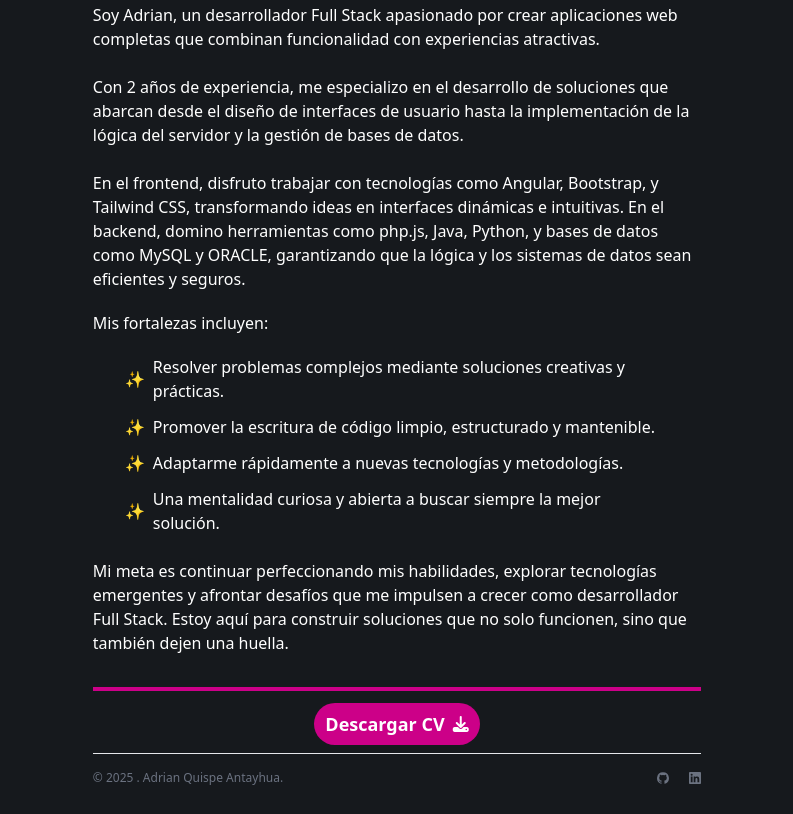
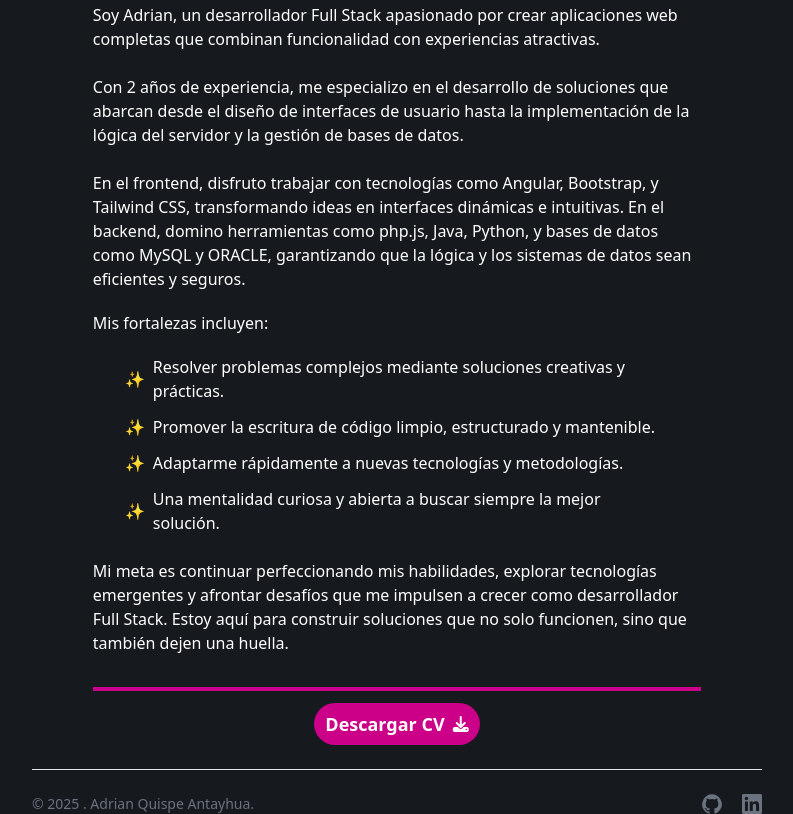
Before and after one commit to AdrianQuispe16/portafolio-web, an Astro site: page / in a window 1280 px wide. Shown: the part 1030-1844 px from the top of the page, without its empty margins (243-1036 px from the left). Before the commit the page ends 1816 px from the top, so only its background shows below. Built offline with nearby package versions, Linux system fonts and the light colour scheme; Astro itself is replaced by a stand-in of ours.

Commit message:
responsiv 03

```diff
--- a/src/Components/Footer.astro
+++ b/src/Components/Footer.astro
@@ -1,21 +1,22 @@
-<footer class="header-inicio">
-    <hr class="my-2 border-gray-200 dark:border-gray-700" />
+<footer class=" mt-2 ">
+    <hr class="my-2 border-gray-200 sm:mx-auto dark:border-gray-700 lg:my-6" />
     <div class="sm:flex sm:items-center sm:justify-between">
-        <span class="text-sm text-gray-500 sm:text-left dark:text-gray-400 sm:text-xs">
-            © 2025 . Adrian Quispe Antayhua.
+        <span class="text-sm text-gray-500 sm:text-center dark:text-gray-400">© 2025 . Adrian Quispe Antayhua.
         </span>
-
-        <div class="flex sm:justify-end sm:mt-0 mt-2">
+        <div class="flex  sm:justify-center sm:mt-0">
             <a href="https://github.com/AdrianQuispe16" target="_blank" class="text-gray-500 hover:text-gray-900 dark:hover:text-white ms-5">
-                <svg class="w-5 h-5 sm:w-3 sm:h-3" aria-hidden="true" xmlns="http://www.w3.org/2000/svg" fill="currentColor" viewBox="0 0 20 20">
-                    <path fill-rule="evenodd" d="M10 .333A9.911 9.911 0 0 0 6.866 19.65c.5.092.678-.215.678-.477 0-.237-.01-1.017-.014-1.845-2.757.6-3.338-1.169-3.338-1.169a2.627 2.627 0 0 0-1.1-1.451c-.9-.615.07-.6.07-.6a2.084 2.084 0 0 1 1.518 1.021 2.11 2.11 0 0 0 2.884.823c.044-.503.268-.973.63-1.325-2.2-.25-4.516-1.1-4.516-4.9A3.832 3.832 0 0 1 4.7 7.068a3.56 3.56 0 0 1 .095-2.623s.832-.266 2.726 1.016a9.409 9.409 0 0 1 4.962 0c1.89-1.282 2.717-1.016 2.717-1.016.366.83.402 1.768.1 2.623a3.827 3.827 0 0 1 1.02 2.659c0 3.807-2.319 4.644-4.525 4.889a2.366 2.366 0 0 1 .673 1.834c0 1.326-.012 2.394-.012 2.72 0 .263.18.572.681.475A9.911 9.911 0 0 0 10 .333Z" clip-rule="evenodd"/>
+                <svg class="w-5 h-5" aria-hidden="true" xmlns="http://www.w3.org/2000/svg" fill="currentColor" viewBox="0 0 20 20">
+                      <path fill-rule="evenodd" d="M10 .333A9.911 9.911 0 0 0 6.866 19.65c.5.092.678-.215.678-.477 0-.237-.01-1.017-.014-1.845-2.757.6-3.338-1.169-3.338-1.169a2.627 2.627 0 0 0-1.1-1.451c-.9-.615.07-.6.07-.6a2.084 2.084 0 0 1 1.518 1.021 2.11 2.11 0 0 0 2.884.823c.044-.503.268-.973.63-1.325-2.2-.25-4.516-1.1-4.516-4.9A3.832 3.832 0 0 1 4.7 7.068a3.56 3.56 0 0 1 .095-2.623s.832-.266 2.726 1.016a9.409 9.409 0 0 1 4.962 0c1.89-1.282 2.717-1.016 2.717-1.016.366.83.402 1.768.1 2.623a3.827 3.827 0 0 1 1.02 2.659c0 3.807-2.319 4.644-4.525 4.889a2.366 2.366 0 0 1 .673 1.834c0 1.326-.012 2.394-.012 2.72 0 .263.18.572.681.475A9.911 9.911 0 0 0 10 .333Z" clip-rule="evenodd"/>
                 </svg>
+                <span class="sr-only">GitHub account</span>
             </a>
             <a href="https://www.linkedin.com/in/adrian-alfonso-quispe-antayhua-programador/" target="_blank" class="text-gray-500 hover:text-gray-900 dark:hover:text-white ms-5">
-                <svg class="w-5 h-5 sm:w-3 sm:h-3" aria-hidden="true" xmlns="http://www.w3.org/2000/svg" fill="currentColor" viewBox="0 0 24 24">
-                    <path d="M20.447 20.452h-3.554v-5.569c0-1.327-.026-3.036-1.852-3.036-1.853 0-2.137 1.445-2.137 2.939v5.666H9.354V9.149h3.415v1.548h.049c.477-.899 1.64-1.852 3.376-1.852 3.609 0 4.276 2.373 4.276 5.458v6.149zM5.337 7.433a2.065 2.065 0 0 1-2.065-2.065 2.065 2.065 0 0 1 4.129 0 2.065 2.065 0 0 1-2.064 2.065zm1.775 13.019H3.557V9.149h3.555v11.303zM22.225 0H1.771C.791 0 0 .775 0 1.732V22.27c0 .957.79 1.73 1.771 1.73h20.451c.98 0 1.778-.773 1.778-1.73V1.732C24 .775 23.205 0 22.225 0z"/>
-                </svg>
-            </a>
+              <svg class="w-5 h-5" aria-hidden="true" xmlns="http://www.w3.org/2000/svg" fill="currentColor" viewBox="0 0 24 24">
+                  <path d="M20.447 20.452h-3.554v-5.569c0-1.327-.026-3.036-1.852-3.036-1.853 0-2.137 1.445-2.137 2.939v5.666H9.354V9.149h3.415v1.548h.049c.477-.899 1.64-1.852 3.376-1.852 3.609 0 4.276 2.373 4.276 5.458v6.149zM5.337 7.433a2.065 2.065 0 0 1-2.065-2.065 2.065 2.065 0 0 1 4.129 0 2.065 2.065 0 0 1-2.064 2.065zm1.775 13.019H3.557V9.149h3.555v11.303zM22.225 0H1.771C.791 0 0 .775 0 1.732V22.27c0 .957.79 1.73 1.771 1.73h20.451c.98 0 1.778-.773 1.778-1.73V1.732C24 .775 23.205 0 22.225 0z"/>
+              </svg>
+              <span class="sr-only">LinkedIn account</span>
+          </a>
         </div>
     </div>
+
 </footer>
```
